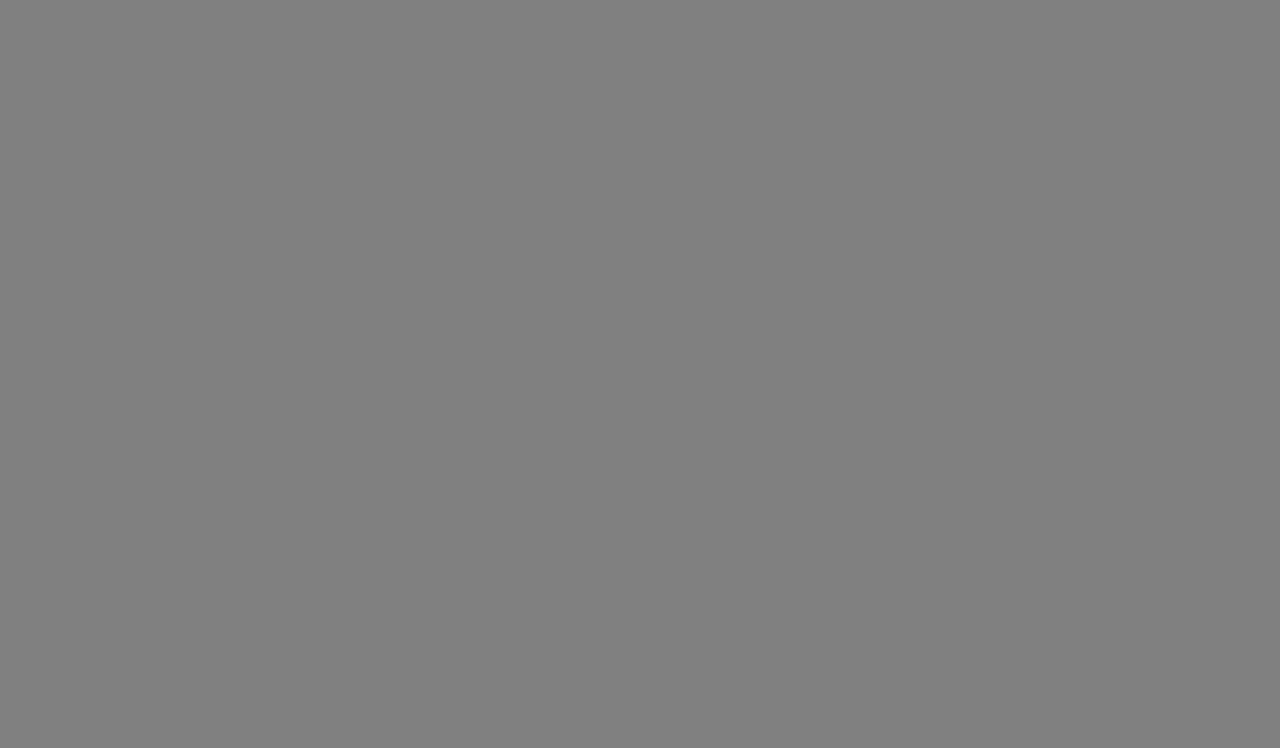
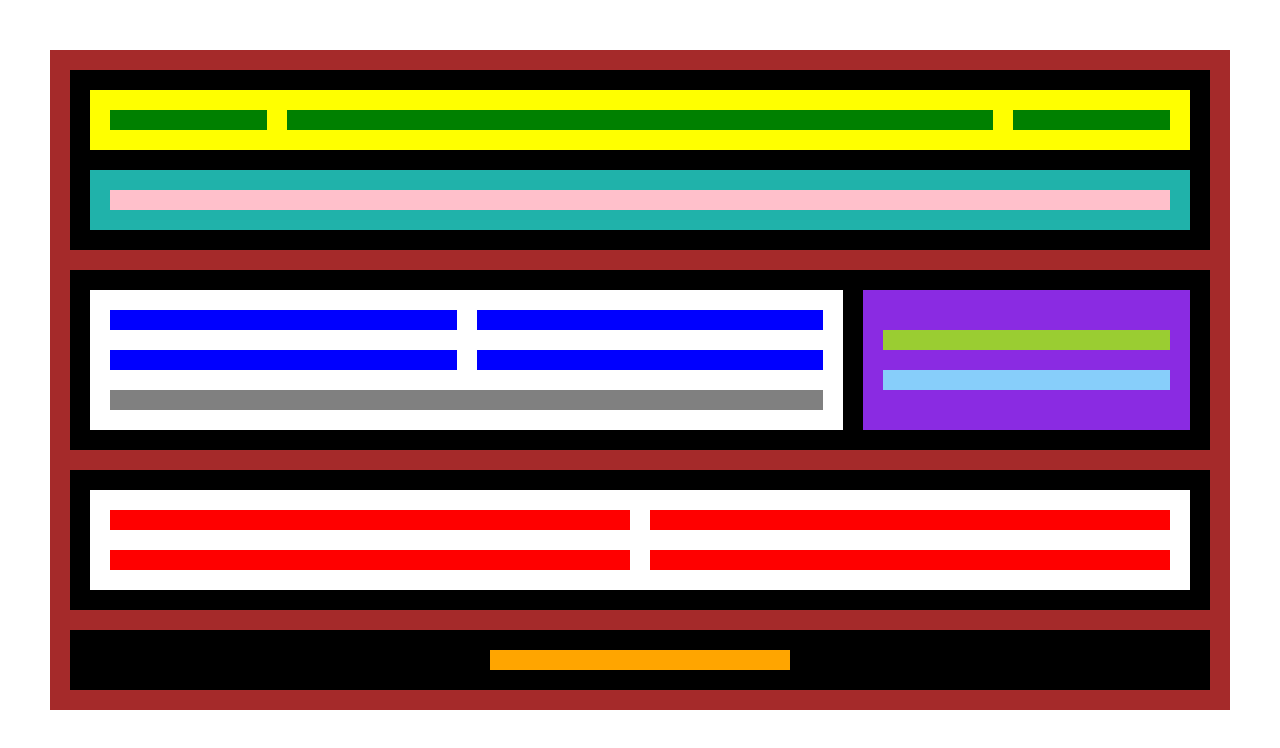
Before and after one commit to AngelDarco/Js_Canvas_MatrixParticles, a plain HTML site: page index.html in a window 1280 px wide. Drawn offline with Linux system fonts and the light colour scheme.

Commit message:
Diseño Terminado

```diff
--- a/index.html
+++ b/index.html
@@ -9,5 +9,53 @@
 </head>
 <body>
 
+       <div class="padre">
+
+        <header class="header">
+            <div class="menu">
+                <div class="opcion__uno"></div>
+                <div class="opcion__dos"></div>
+                <div class="opcion__tres"></div>
+            </div>
+            <div class="titulo">
+                <h1></h1>
+            </div>
+        </header>
+
+
+
+        <seccion class="seccion__izquierda">
+            <div class="contenedor__izquierda">
+                <div class="parte parte1"></div>
+                <div class="parte parte2"></div>
+                <div class="parte parte3"></div>
+                <div class="parte parte4"></div>
+                <div class="parte parte5"></div>
+            </div>
+            <div class="aside">
+                <div class="div__uno"></div>
+                <div class="div__dos"></div>
+            </div>
+        </seccion>
+
+
+
+        <seccion class="seccion__principal">
+            <div class="contenedor__principal">
+                <div class="parte"></div>
+                <div class="parte"></div>
+                <div class="parte"></div>
+                <div class="parte"></div>
+
+            </div>
+        </seccion>
+
+        <footer class="footer">
+            <div class="texto__footer"></div>
+        </footer>
+
+    </div>
+
+
 </body>
 </html>
--- a/style.css
+++ b/style.css
@@ -1,3 +1,134 @@
 *{
-    background-color: grey;
+    margin: 10px;
+    padding: 10px;
+    box-sizing: border-box;
 }
+
+.padre{
+    background: brown;
+    display: flex;
+    flex-flow: column nowrap;
+
+}
+
+    .header{
+        background: #000;
+        display: flex;
+        flex-flow: column nowrap;
+    }
+        .menu{
+            background: yellow;
+            display: flex;
+            flex-flow: row nowrap;
+            align-items: center;
+        }
+
+        .menu .opcion__uno{
+            background: green;
+            flex: 1 1 auto;
+        }
+
+        .menu .opcion__dos{
+            background: green;
+            flex: 5 1 auto;
+        }
+
+        .menu .opcion__tres{
+            background: green;
+            flex: 1 1 auto;
+        }
+
+        .titulo{
+            background: lightseagreen;
+        }
+
+        .titulo h1{
+            background: pink;
+        }
+
+
+
+
+
+    .seccion__izquierda{
+        background: #000;
+        display: flex;
+
+    }
+
+            .seccion__izquierda .contenedor__izquierda{
+                background: white;
+                flex: 2 1 auto;
+                display: flex;
+                flex-flow: row wrap;
+            }
+
+            .seccion__izquierda .parte{
+                background: blue;
+                flex: 1 1 40%
+
+            }
+
+            .seccion__izquierda .parte5{
+                background-color: grey;
+                flex: 1 1 100%
+            }
+
+
+
+
+            .seccion__izquierda .aside{
+                background: blueviolet;
+                flex: 1 1 auto;
+                flex-flow: column wrap;
+                display: flex;
+                justify-content: center;
+
+            }
+
+            .seccion__izquierda .aside .div__uno{
+                background: yellowgreen;
+
+            }
+
+            .seccion__izquierda .aside .div__dos{
+                background: lightskyblue;
+
+            }
+
+
+
+
+    .seccion__principal {
+        background:#000;
+        display: flex;
+    }
+
+            .contenedor__principal{
+                background: #fff;
+                flex: 1 1 auto;
+                display: flex;
+                flex-flow: row wrap;
+
+            }
+
+            .contenedor__principal .parte{
+                background: red;
+                flex: 1 1 40%;
+
+            }
+
+
+
+
+    .footer{
+        background: #000;
+        display: flex;
+        justify-content: center;
+
+    }
+
+        .footer .texto__footer{
+            background: orange;
+            width: 300px;
+        }
```
